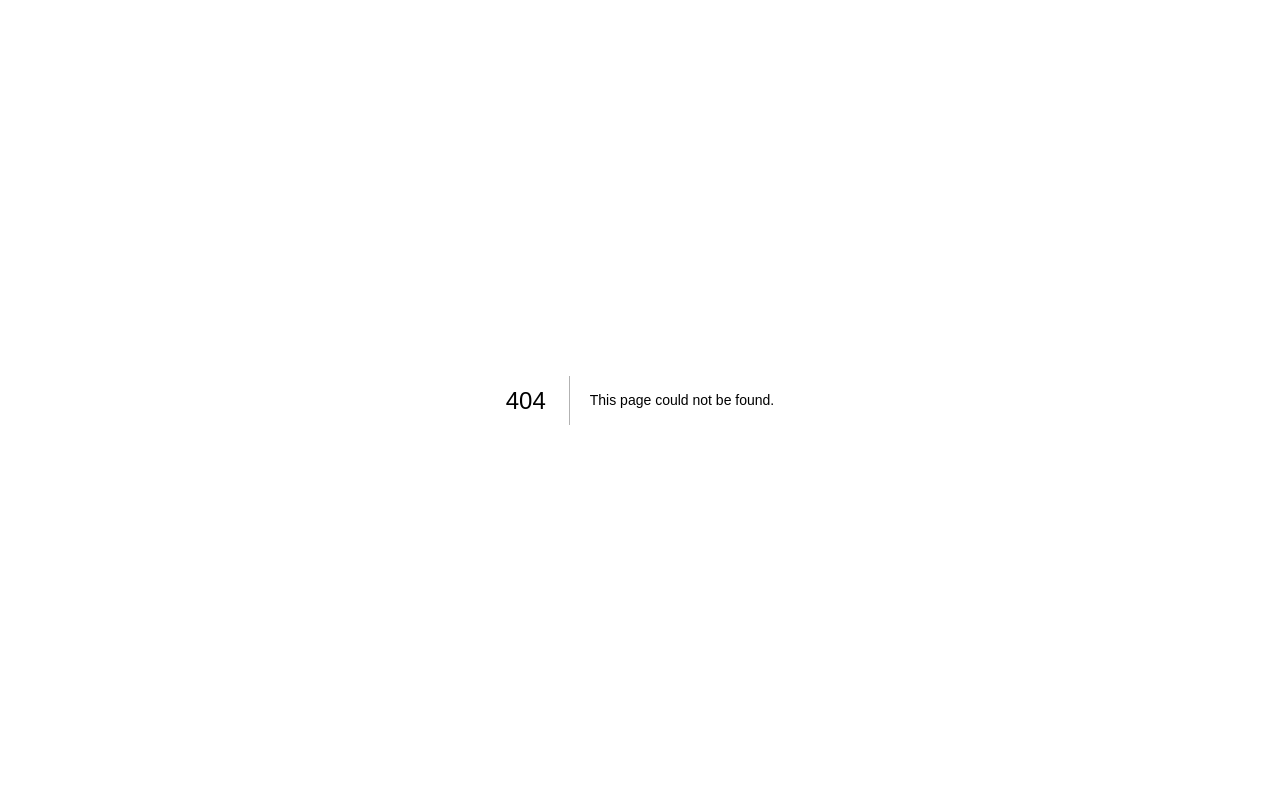
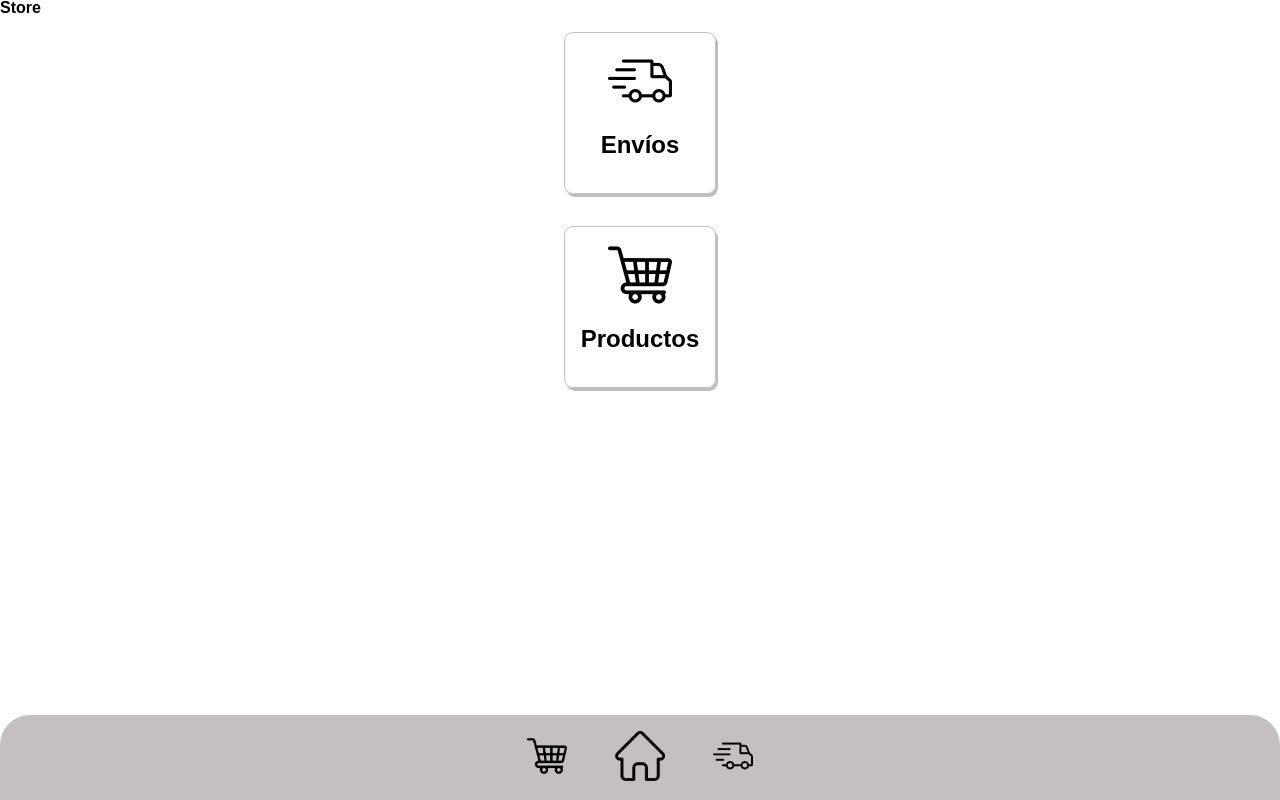
Before and after one commit to AndresCespedes23/best-app-ever, a Next.js app: page /store in a window 1280 px wide. Before the commit this address had no page. Built offline with nearby package versions, Linux system fonts and the light colour scheme.

Commit message:
create the store page with delivery and grocery buttons

```diff
--- a/src/pages/index.js
+++ b/src/pages/index.js
@@ -1,7 +1,4 @@
-import StoreNavbar from "../Components/StoreNavbar";
 import Head from "next/head";
-import grocery from "../../public/images/store/compras.png";
-import Image from "next/image";
 
 export default function Home() {
   return (
@@ -14,7 +11,6 @@ export default function Home() {
       </Head>
       <main>
         <h1>Best App Ever Developed</h1>
-        <StoreNavbar />
       </main>
     </>
   );
--- /dev/null
+++ b/src/pages/store/index.js
@@ -0,0 +1,33 @@
+import Head from "next/head";
+import Image from "next/image";
+import delivery from "../../../public/images/store/entrega.png";
+import grocery from "../../../public/images/store/compras.png";
+import StoreNavbar from "@/Components/StoreNavbar";
+import styles from "../../styles/store.module.css";
+
+export default function Store() {
+  return (
+    <>
+      <Head>
+        <title>Best App Ever - Store</title>
+        <meta name="description" content="Generated by create next app" />
+        <meta name="viewport" content="width=device-width, initial-scale=1" />
+        <link rel="icon" href="/favicon.ico" />
+      </Head>
+      <div>
+        <h1>Store</h1>
+        <div className={styles.storeBtns}>
+          <div className={styles.delivery}>
+            <Image height={64} width={64} src={delivery} alt="delivery" />
+            <h2>Envíos</h2>
+          </div>
+          <div className={styles.grocery}>
+            <Image height={64} width={64} src={grocery} alt="grocery" />
+            <h2>Productos</h2>
+          </div>
+        </div>
+        <StoreNavbar />
+      </div>
+    </>
+  );
+}
--- /dev/null
+++ b/src/styles/store.module.css
@@ -0,0 +1,22 @@
+.storeBtns {
+    display: flex;
+    justify-content: center;
+    align-items: center;
+    flex-direction: column;
+}
+.delivery, .grocery {
+    display: flex;
+    justify-content: center;
+    align-items: center;
+    flex-direction: column;
+    margin: 1rem;
+    border: 1px solid #c4c0c0;
+    border-radius: 9px;
+    box-shadow: 2px 3px #00000041;
+}
+.delivery {
+    padding: 1rem 2.2rem;
+}
+.grocery {
+    padding: 1rem;
+}
```
